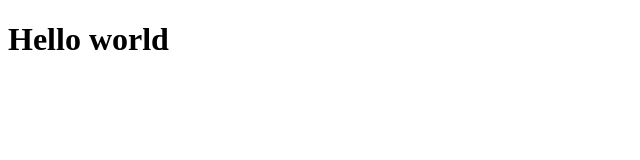
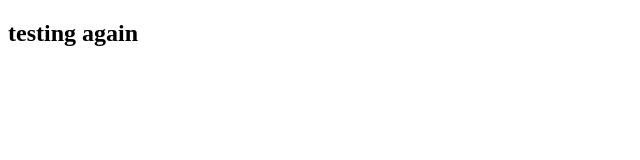
Before and after one commit to pop161516/pop161516.github.io, a plain HTML site: page index.html in a window 1280 px wide. Shown: the whole page, without its empty margins (0-640 px from the left). Drawn offline with Linux system fonts and the light colour scheme.

Commit message:
second test

```diff
--- a/index.html
+++ b/index.html
@@ -6,6 +6,6 @@
     <title>Document</title>
   </head>
   <body>
-    <h1>Hello world</h1>
+    <h2>testing again</h2>
   </body>
 </html>
```
